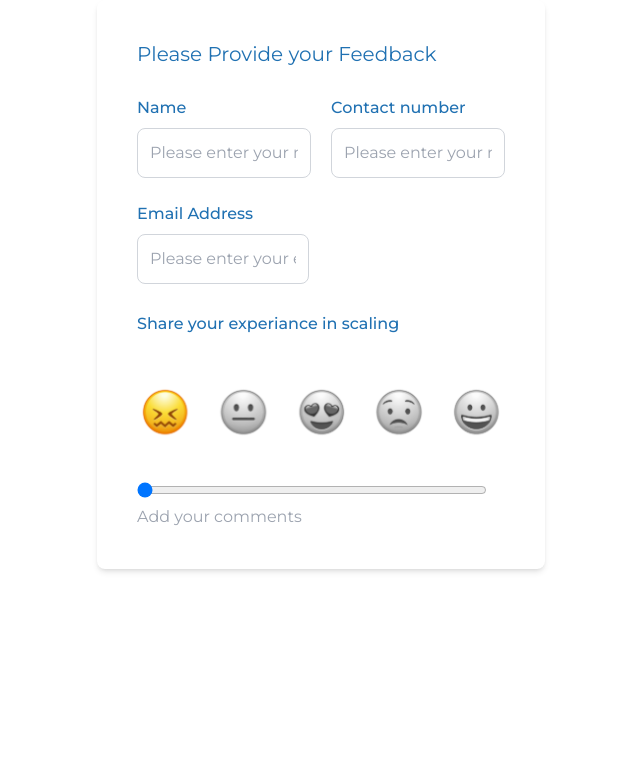
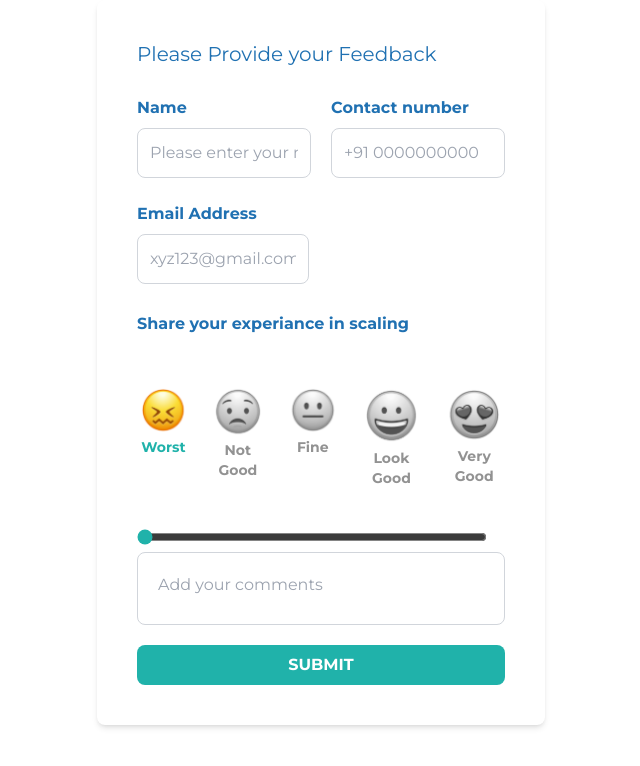
Before and after one commit to shehinthoombil/react-feedback-form, a React (Vite) app in the folder my-new-project/: page / in a window 1280 px wide. Shown: the top 766 px of the page, without its empty margins (319-959 px from the left). Built offline with nearby package versions, Linux system fonts and the light colour scheme.

Commit message:
styled text nd fonts properly added comments option and submit button

```diff
--- a/my-new-project/src/Component.jsx
+++ b/my-new-project/src/Component.jsx
@@ -14,19 +14,26 @@ function Component() {
                     </div>
 
                     <div>
-                        <InputField placeholder='Please enter your number' label='Contact number' />
+                        <InputField placeholder='+91 0000000000' label='Contact number' />
                     </div>
                 </div>
                 <div className='w-1/2 pr-3'>
-                    <InputField placeholder='Please enter your email' label='Email Address' />
+                    <InputField placeholder='xyz123@gmail.com' label='Email Address' />
                 </div>
             </div>
-            <h5 className='text-text font-medium mb-2 mt-7'>Share your experiance in scaling</h5>
+            <h5 className='text-text font-bold mb-2 mt-7'>Share your experiance in scaling</h5>
             <div>
-            <Slider />
+                <Slider />
             </div>
-            <div className='w-[350px]'>
-                <input type="text" placeholder='Add your comments' />
+            <div className='w-full p-3 border border-gray-300 rounded-lg focus:outline-none focus:ring-2 focus:ring-blue-500 focus:border-blue-500'>
+                <textarea
+                    placeholder='Add your comments'
+                    rows="1"
+                    className='w-full resize-none p-2 border-none focus:outline-none'
+                ></textarea>
+            </div>
+            <div className='bg-[#20B2AA] text-center text-white font-bold py-2 px-4 mt-5 rounded-lg'>
+                <button className='rounded-lg'>SUBMIT</button>
             </div>
         </div>
 
--- a/my-new-project/src/components/InputField.jsx
+++ b/my-new-project/src/components/InputField.jsx
@@ -3,7 +3,7 @@ import React from 'react'
 function InputField({ placeholder, label }) {
   return (
     <>
-      <h2 className='text-text font-medium mb-2'>{label}</h2>
+      <h2 className='text-text font-bold mb-2'>{label}</h2>
       <input type="text"
         placeholder={placeholder}
         className='w-full p-3 border border-gray-300 rounded-lg focus:outline-none focus:ring-2 focus:ring-blue-500 focus:border-blue-500'
--- a/my-new-project/src/components/Slider.jsx
+++ b/my-new-project/src/components/Slider.jsx
@@ -23,32 +23,31 @@ function Slider() {
 
     return (
         <div className='Slider'>
-            {/* <datalist id="tickmarks">
-                <option className='opacity-50' value="worst" label="😖"></option>
-                <option value="notgood" label="😧"></option>
-                <option value="fine" label="😐"></option>
-                <option value="lookgood" label="😀"></option>
-                <option value="verygood" label="😍"></option>
-            </datalist> */}
-            <div className='flex gap-5 text-4xl py-10'>
-                <div className={`${mood === "😖" ? "" : 'filter grayscale'}`}>
+            <div className='flex gap-5 text-sm py-10 font-bold text-textSecondary'>
+                <div className={`${mood === "😖" ? "" : 'filter grayscale'} text-center`}>
                     <img src="/public/images/Worst.svg" alt="" />
+                    <p>Worst</p>
                 </div>
-                <div className={`${mood === "😧" ? "" : 'filter grayscale'}`}>
+                <div className={`${mood === "😧" ? "" : 'filter grayscale'} text-center`}>
+                    <img src="/public/images/Fine.svg" alt="" />
+                    <p>Not Good</p>
+                </div>
+                <div className={`${mood === "😐" ? "" : 'filter grayscale'} text-center`}>
                     <img src="/public/images/Neutral.svg" alt="" />
+                    <p>Fine</p>
                 </div>
-                <div className={`${mood === "😐" ? "" : 'filter grayscale'}`}>
+                <div className={`${mood === "😀" ? "" : 'filter grayscale'} text-center`}>
+                    <img src="/public/images/Good.svg" alt="" />
+                    <p>Look Good</p>
+                </div>
+                <div className={`${mood === "😍" ? "" : 'filter grayscale'} text-center`}>
                     <img src="/public/images/Loveit.svg" alt="" />
-                </div>
-                <div className={`${mood === "😀" ? "" : 'filter grayscale'}`}>
-                    <img src="/public/images/Fine.svg" alt="" />
-                </div>
-                <div className={`${mood === "😍" ? "" : 'filter grayscale'}`}>
-                    <img src="/public/images/Good.svg" alt="" />
+                    <p>Very Good</p>
                 </div>
             </div>
 
-            <input className='w-[350px]' type="range"
+            <input className='w-[350px] accent-textSecondary bg-white'
+                type="range"
                 list="tickmarks"
                 min="0"
                 max="100"
--- a/my-new-project/tailwind.config.js
+++ b/my-new-project/tailwind.config.js
@@ -8,7 +8,8 @@ export default {
     extend: {
       colors:{
         primary:"#FFFFFF",
-        text:"#2071B2"
+        text:"#2071B2",
+        textSecondary:"#20B2AA"
       }
     },
   },
```
Also changed, not shown: my-new-project/src/index.css (line endings or trailing spaces).
